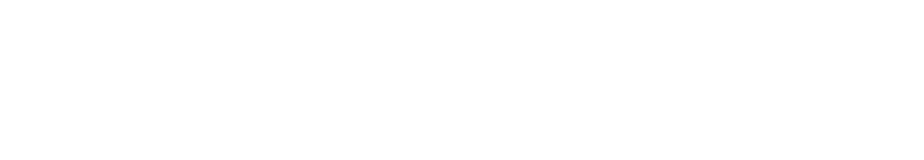
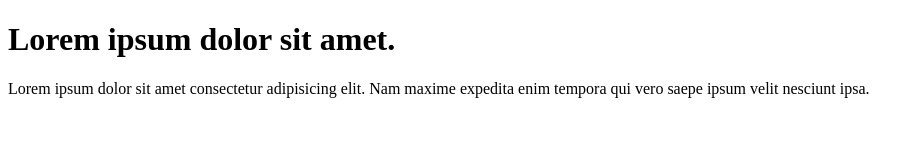
Before and after one commit to Tumas11/Test2, a plain HTML site: page index.html in a window 1280 px wide. Shown: the whole page, without its empty margins (0-924 px from the left). Drawn offline with Linux system fonts and the light colour scheme.

Commit message:
added header

```diff
--- a/index.html
+++ b/index.html
@@ -7,6 +7,9 @@
     <title>Document</title>
 </head>
 <body>
-
+    <header>
+        <H1>Lorem ipsum dolor sit amet.</H1>
+        <p>Lorem ipsum dolor sit amet consectetur adipisicing elit. Nam maxime expedita enim tempora qui vero saepe ipsum velit nesciunt ipsa.</p>
+    </header>
 </body>
 </html>
```
